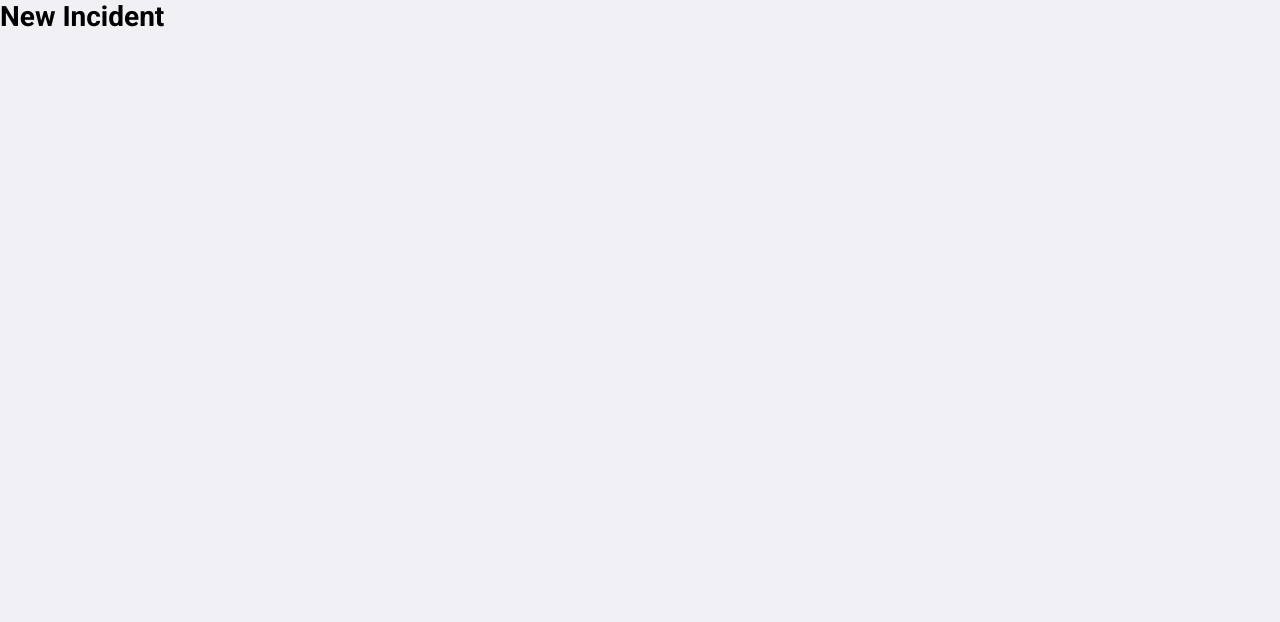
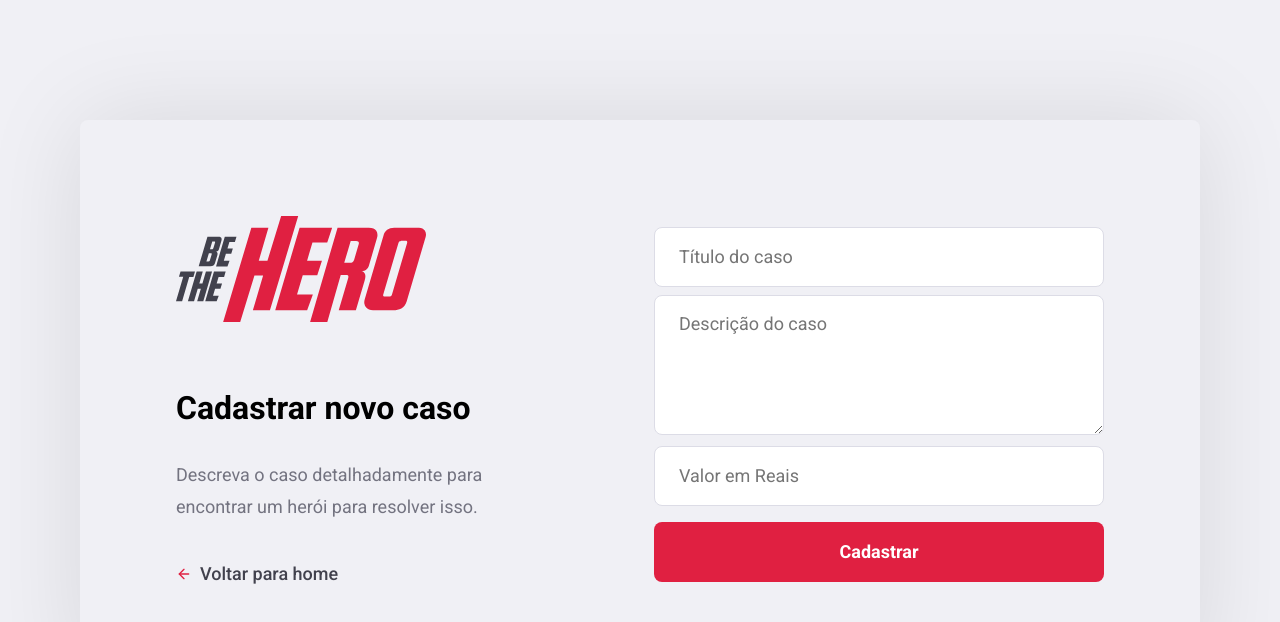
Before and after one commit to RobertoRosa7/omnistack, a React (Create React App) app in the folder frontend/: page /incident/new in a window 1280 px wide. Shown: the top 622 px of the page. Built offline with nearby package versions, Linux system fonts and the light colour scheme.

Commit message:
frontend terminado

```diff
--- a/frontend/package.json
+++ b/frontend/package.json
@@ -6,6 +6,7 @@
     "@testing-library/jest-dom": "^4.2.4",
     "@testing-library/react": "^9.5.0",
     "@testing-library/user-event": "^7.2.1",
+    "axios": "^0.19.2",
     "react": "^16.13.1",
     "react-dom": "^16.13.1",
     "react-icons": "^3.9.0",
--- a/frontend/src/global.css
+++ b/frontend/src/global.css
@@ -17,13 +17,19 @@ input, button, textarea{
 button {
     cursor: pointer;
 }
-form input{
+form input, form textarea{
     width:100%;
     height:60px;
     color:#333;
     border:1px solid #dcdce6;
     border-radius: 8px;
     padding:0 24px;
+}
+form textarea{
+    line-height: 24px;
+    min-height: 140px;
+    padding:16px 24px;
+    resize: vertical;
 }
 .button{
     width:100%;
--- a/frontend/src/pages/logon/index.js
+++ b/frontend/src/pages/logon/index.js
@@ -1,19 +1,39 @@
-import React from 'react';
+import React, { useState } from 'react';
 import './style.css';
+
 import { FiLogIn } from 'react-icons/fi';
+import { Link, useHistory } from 'react-router-dom';
+
+import api from '../../services/api';
+
 import herosImg from '../../assets/heroes.png';
 import logoImg from '../../assets/logo.svg';
-import { Link } from 'react-router-dom';
 
 export default function Logon(){
+    const [id, setId] = useState('');
+    const history = useHistory();
+
+    async function onSubmit(e){
+        e.preventDefault();
+        try{
+            const response = await api.post('/sessions', { id });
+            console.log(response.data.nome);
+            localStorage.setItem('ongId', id);
+            localStorage.setItem('ongName', response.data.nome);
+            history.push('/profile');
+        }catch(e){
+            console.error(e);
+            console.log('Error não possível fazer login');
+        }
+    }
     return (
         <section className="logon">
             <div className="logon-container">
                 <div className="form">
                     <img src={logoImg} alt="Be the Hero"/>
-                    <form>
+                    <form onSubmit={onSubmit}>
                         <h1>Faça seu logon</h1>
-                        <input placeholder="Sua ID"/>
+                        <input valeu={id} onChange={e => setId(e.target.value)} placeholder="Sua ID"/>
                         <button className="button" type="submit">Entrar</button>
                         <Link className="back-link" to="/register">
                             <FiLogIn size={16} color="#e02041"/>
--- a/frontend/src/pages/new_incidents/index.js
+++ b/frontend/src/pages/new_incidents/index.js
@@ -1,8 +1,57 @@
-import React from 'react';
+import React, {useState } from 'react';
 import './style.css';
+import logoImg from '../../assets/logo.svg';
+import { Link, useHistory } from 'react-router-dom';
+import { FiArrowLeft } from 'react-icons/fi';
+import api from '../../services/api';
 
 export default function NewIncident(){
+    const texts = {
+        title:'Cadastrar novo caso',
+        description:'Descreva o caso detalhadamente para encontrar um herói para resolver isso.',
+    }
+    const back = 'Voltar para home';
+    const cad = 'Cadastrar';
+    const input = {
+        text:'Título do caso',
+        textarea:'Descrição do caso',
+        value:'Valor em Reais'
+    }
+    const [titulo, setTitulo] = useState('');
+    const [descricao, setDescricao] = useState('');
+    const [valor, setValor] = useState('');
+    const ongId = localStorage.getItem('ongId');
+    const history = useHistory();
+
+    async function onSubmit(e){
+        e.preventDefault();
+        const payload = {titulo, descricao, valor};
+        try{
+           await api.post('/incidents', payload,{"headers":{"Authorization":ongId}});
+           history.push('/profile');
+        }catch(e){
+            console.error(e);
+        }
+    }
     return (
-        <h1>New Incident</h1>
+        <div className="new-incident-container">
+            <div className="content">
+                <section>
+                    <img src={logoImg} alt="Be the Hero"/>
+                    <h1>{texts.title}</h1>
+                    <p>{texts.description}</p>
+                    <Link className="back-link" to="/profile">
+                        <FiArrowLeft size={16} color="#e02041" />
+                        {back}
+                    </Link>
+                </section>
+                <form onSubmit={onSubmit}>
+                    <input value={titulo} onChange={e => setTitulo(e.target.value)} placeholder={input.text} />
+                    <textarea value={descricao} onChange={e => setDescricao(e.target.value)} placeholder={input.textarea}></textarea>
+                    <input value={valor} onChange={e => setValor(e.target.value)} placeholder={input.value} />
+                    <button className="button" type="submit">{cad}</button>
+                </form>
+            </div>
+        </div>
     );
 }
--- a/frontend/src/pages/new_incidents/style.css
+++ b/frontend/src/pages/new_incidents/style.css
@@ -0,0 +1,40 @@
+.new-incident-container{
+    width:100%;
+    height:100vh;
+    max-width:1120px;
+    margin:0 auto;
+    display:flex;
+    justify-content:space-between;
+    align-items: center;
+}
+.new-incident-container .content{
+    width:100%;
+    padding:96px;
+    background:#f0f0f5;
+    box-shadow:0 0 100px rgba(0,0,0,0.1);
+    border-radius: 8px;
+    display:flex;
+    justify-content: space-between;
+    align-items: center;
+}
+.new-incident-container .content section{
+    width:100%;
+    max-width:380px;
+}
+.new-incident-container .content section h1{
+    margin:64px 0 32px;
+    font-size:32px;
+}
+.new-incident-container .content section p{
+    font-size:18px;
+    color:#737380;
+    line-height: 32px;
+}
+.new-incident-container .content form{
+    width:100%;
+    max-width:450px;
+}
+.new-incident-container .content form input,
+.new-incident-container .content form textarea{
+    margin-top: 8px;
+}
--- a/frontend/src/pages/profile/index.js
+++ b/frontend/src/pages/profile/index.js
@@ -1,24 +1,63 @@
-import React from 'react';
+import React, { useEffect, useState } from 'react';
 import './style.css';
-import { Link } from 'react-router-dom';
+import { Link, useHistory } from 'react-router-dom';
+import { FiPower, FiTrash2 } from 'react-icons/fi';
 import logoImg from '../../assets/logo.svg';
-import { FiPower, FiTrash2 } from 'react-icons/fi';
+import api from '../../services/api';
 
 export default function Profile(){
+    const ongName = localStorage.getItem('ongName');
+    const ongId = localStorage.getItem('ongId');
+    const [incidents, setIncidents] = useState([]);
+    const history = useHistory();
+
+    useEffect(() => {
+        api.get('/profile', {headers:{Authorization: ongId}})
+            .then(response => setIncidents(response.data))
+            .catch((e) => console.error(e));
+    }, [ongId])
+
+    async function handleDeleteIncident(id){
+        try{
+            await api.delete(`incidents/${id}`, {headers:{Authorization:ongId}});
+            setIncidents(incidents.filter(incident => incident.id != id));
+        }catch(e){
+            console.error(e);
+        }
+    }
+    function handleLogout(){
+        localStorage.clear();
+        history.push('/')
+    }
     return (
         <section className="profile">
             <div className="profile-container">
                 <header>
                     <img src={logoImg} alt="Be the Hero" />
-                    <span>Seja bem vindo, APAD</span>
+                        <span>Seja bem vindo, {ongName}</span>
                     <Link className="button" to="/incident/new">Cadastrar novo caso</Link>
-                    <button type="button"><FiPower size={18} color="#e02041" /></button>
+                    <button onClick={handleLogout} type="button"><FiPower size={18} color="#e02041" /></button>
                 </header>
 
                 <h1>Casos cadastrados</h1>
 
                 <ul>
-                    <li>
+                    {incidents.map(incident => (
+                        <li key={incident.id}>
+                            <strong>CASO:</strong>
+                            <p>{incident.titulo}</p>
+
+                            <strong>DESCRIÇÃO:</strong>
+                            <p>{incident.descricao}</p>
+
+                            <strong>VALOR:</strong>
+                            {/* <p>{incident.valor}</p> */}
+                            <p>{Intl.NumberFormat('pt-BR',{style:'currency', currency:'BRL'}).format(incident.valor)}</p>
+
+                            <button onClick={() => handleDeleteIncident(incident.id)} type="button" ><FiTrash2 size={20} color="#a8a8b3"/></button>
+                        </li>
+                    ))}
+                    {/* <li>
                         <strong>CASO:</strong>
                         <p>caso teste</p>
 
@@ -53,7 +92,7 @@ export default function Profile(){
                         <p>R$ 1.200,00</p>
 
                         <button type="button" ><FiTrash2 size={20} color="#a8a8b3"/></button>
-                    </li>
+                    </li> */}
                 </ul>
             </div>
         </section>
--- a/frontend/src/pages/register/index.js
+++ b/frontend/src/pages/register/index.js
@@ -1,10 +1,30 @@
-import React from 'react';
+import React, { useState } from 'react';
 import './style.css';
 import logoImg from '../../assets/logo.svg';
-import { Link } from 'react-router-dom';
+import api from '../../services/api';
+import { Link, useHistory } from 'react-router-dom';
 import { FiArrowLeft } from 'react-icons/fi';
 
 export default function Register(){
+    const [nome, setNome] = useState('');
+    const [email, setEmail] = useState('');
+    const [whatsapp, setWhatsapp] = useState('');
+    const [cidade, setCidade] = useState('');
+    const [uf, setUf] = useState('');
+
+    const history = useHistory();
+
+   async function handleRegister(e){
+        e.preventDefault();
+        const payload = {nome, email, whatsapp, cidade, uf};
+        try{
+            const response = await api.post('/ongs', payload);
+            console.log(`ID gerado com sucesso, ${response.data.id}`);
+            history.push('/');
+        }catch(e){
+            console.error(e);
+        }
+    }
     return (
         <section className="register">
             <div className="register-container">
@@ -18,14 +38,14 @@ export default function Register(){
                             Já tenho conta
                         </Link>
                     </section>
-                    <form>
-                        <input placeholder="Nome da ONG" />
-                        <input placeholder="E-mail" type="email" />
-                        <input placeholder="Whatsapp" />
+                    <form onSubmit={handleRegister}>
+                        <input value={nome} onChange={e => setNome(e.target.value)} placeholder="Nome da ONG" />
+                        <input value={email} onChange={e => setEmail(e.target.value)} placeholder="E-mail" type="email" />
+                        <input value={whatsapp} onChange={e => setWhatsapp(e.target.value)} placeholder="Whatsapp" />
 
                         <div className="input-group">
-                            <input placeholder="cidade" />
-                            <input placeholder="UF" style={{ width: 80}} />
+                            <input value={cidade} onChange={e => setCidade(e.target.value)} placeholder="cidade" />
+                            <input value={uf} onChange={e => setUf(e.target.value)} placeholder="UF" style={{ width: 80}} />
                         </div>
 
                         <button className="button" type="submit">Cadastrar</button>
--- /dev/null
+++ b/frontend/src/services/api.js
@@ -0,0 +1,7 @@
+import axios from 'axios';
+
+const api = axios.create({
+    baseURL:'http://localhost:3333/api/v1'
+})
+
+export default api;
```
Also changed, not shown: 1 other file (tests, documents, lock files or other folders).
